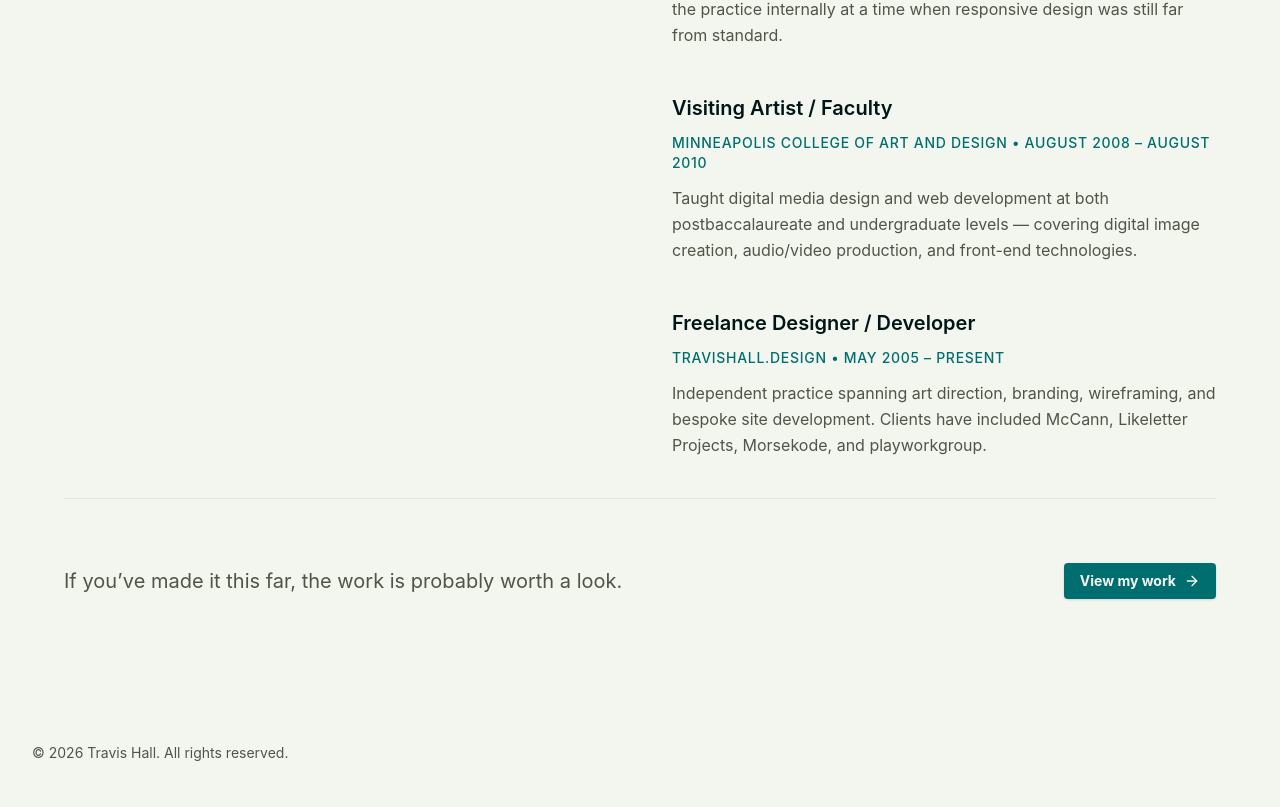
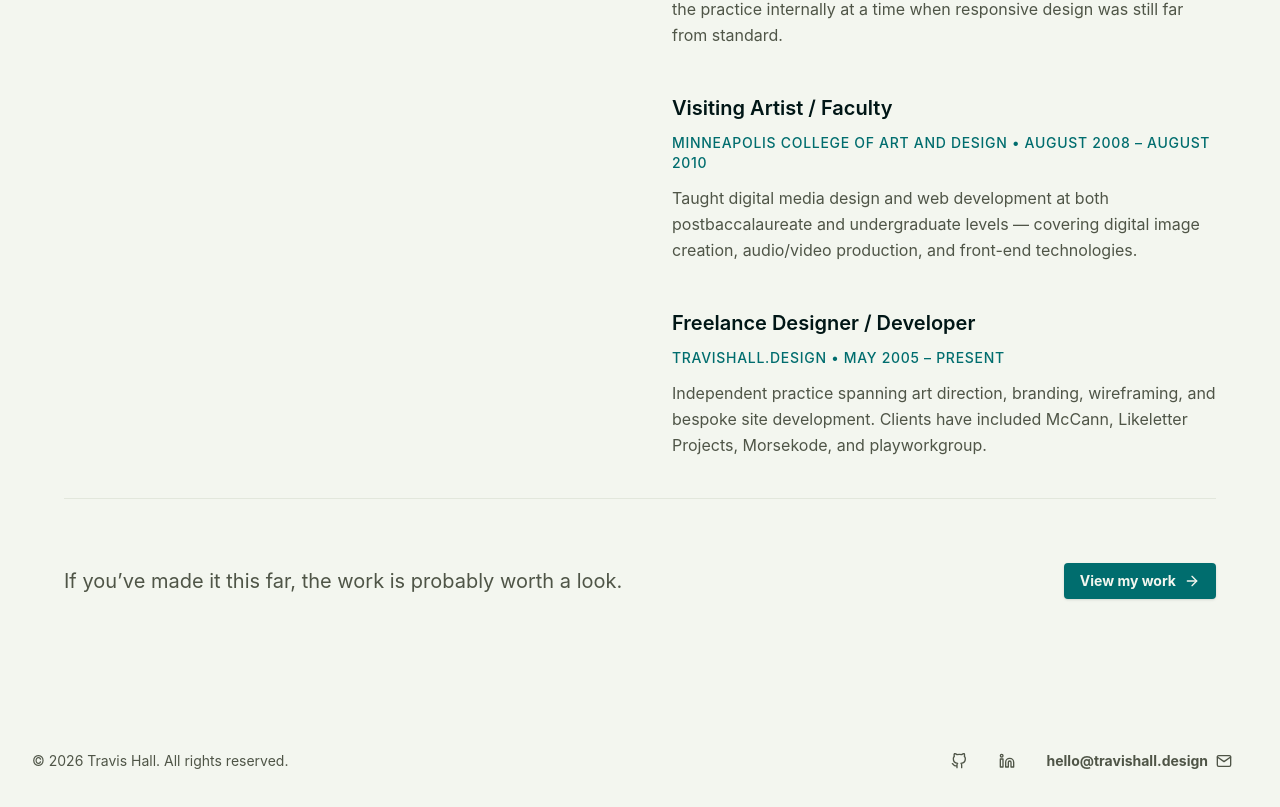
Before and after one commit to travhall/thd-portfolio, a Next.js app: page /about in a window 1280 px wide. Shown: the part 1409-2216 px from the top of the page. Built offline with nearby package versions, Linux system fonts and the light colour scheme.

Commit message:
feat: Introduce size variants for badges, enhance the site footer with social media links, and refactor case study display to use brand color tints and small badges.

```diff
--- a/components/layout/site-footer.tsx
+++ b/components/layout/site-footer.tsx
@@ -2,6 +2,9 @@
 
 import { motion } from "framer-motion";
 import { MOTION_TOKENS } from "@/lib/tokens";
+import { FiGithub, FiLinkedin, FiMail } from "react-icons/fi";
+import Link from "next/link";
+import { Button } from "../ui";
 
 export function Footer() {
   return (
@@ -12,8 +15,41 @@ export function Footer() {
       transition={{ duration: MOTION_TOKENS.duration.slow, ease: MOTION_TOKENS.ease.expo }}
       className="p-4 xl:p-8 relative"
     >
-      <div className="text-sm text-muted-foreground flex gap-2 items-center justify-between">
-        &copy; {new Date().getFullYear()} Travis Hall. All rights reserved.
+      <div className="text-sm text-muted-foreground flex flex-col-reverse md:flex-row gap-4 items-center justify-between">
+
+        <p>
+          &copy; {new Date().getFullYear()} Travis Hall. All rights reserved.
+        </p>
+
+        <div className="flex flex-row items-center">
+          <Button asChild variant="ghost">
+            <Link
+              href="https://github.com/travhall"
+              target="_blank"
+              rel="noopener noreferrer"
+            >
+              <FiGithub aria-hidden="true" />
+              <span className="sr-only">GitHub (opens in new tab)</span>
+            </Link>
+          </Button>
+          <Button asChild variant="ghost">
+            <Link
+              href="https://www.linkedin.com/in/travhall/"
+              target="_blank"
+              rel="noopener noreferrer"
+            >
+              <FiLinkedin aria-hidden="true" />
+              <span className="sr-only">LinkedIn (opens in new tab)</span>
+            </Link>
+          </Button>
+          <Button asChild variant="ghost">
+            <a href="mailto:hello@travishall.design?subject=Hello%20from%20your%20portfolio">
+              hello@travishall.design <FiMail aria-hidden="true" />
+              <span className="sr-only">(opens in your email client)</span>
+            </a>
+          </Button>
+        </div>
+
       </div>
     </motion.footer>
   );
--- a/components/sections/case-studies.tsx
+++ b/components/sections/case-studies.tsx
@@ -2,11 +2,11 @@
 
 import React, { useState } from "react";
 import { motion, useReducedMotion, type Variants } from "framer-motion";
-import Image from "next/image";
 import Link from "next/link";
 import type { CaseStudy } from "@/types/case-study";
 import { MOTION_TOKENS } from "@/lib/tokens";
 import { Badge } from "@/components/ui/badge";
+import { usePageBgContext } from "@/components/layout/page-bg-provider";
 
 // ---------------------------------------------------------------------------
 // Large-title index layout — animated entrance per row.
@@ -85,6 +85,22 @@ const wordVariants: Variants = {
   },
 };
 
+// ── Brand color helpers ────────────────────────────────────────────────────
+// Mirrors the same utilities in work-list.tsx. Handles both fractional
+// (0.88) and percentage (98.5%) OKLCH lightness notation.
+
+function parseOklch(value: string): [number, number, number] | null {
+  const m = value.match(/oklch\(\s*([\d.]+)(%?)\s+([\d.]+)\s+([\d.]+)\s*\)/);
+  if (!m) return null;
+  const L = parseFloat(m[1]);
+  return [m[2] === "%" ? L / 100 : L, parseFloat(m[3]), parseFloat(m[4])];
+}
+
+function isLightColor(oklch: string): boolean {
+  const parsed = parseOklch(oklch);
+  return parsed ? parsed[0] >= 0.55 : true;
+}
+
 // ── Types ──────────────────────────────────────────────────────────────────
 
 interface CaseStudiesProps {
@@ -98,13 +114,15 @@ interface StudyRowProps {
   dimmed: boolean;
   /** True when this specific row is hovered */
   active: boolean;
+  /** Brand color for this study (light or dark variant, pre-selected by parent) */
+  brandColor: string;
   onMouseEnter: () => void;
   onMouseLeave: () => void;
 }
 
 // ── StudyRow ───────────────────────────────────────────────────────────────
 
-function StudyRow({ study, index, dimmed, active, onMouseEnter, onMouseLeave }: StudyRowProps) {
+function StudyRow({ study, index, dimmed, active, brandColor, onMouseEnter, onMouseLeave }: StudyRowProps) {
   const reduced = useReducedMotion() ?? false;
 
   return (
@@ -129,26 +147,17 @@ function StudyRow({ study, index, dimmed, active, onMouseEnter, onMouseLeave }:
       <Link
         href={`/work/${study.id}`}
         aria-labelledby={`study-title-${study.id}`}
-        className="relative block pt-6 pb-10 md:pb-14 overflow-hidden focus-visible:outline-none focus-visible:ring-2 focus-visible:ring-ring focus-visible:ring-offset-2 rounded-sm"
+        className="relative block p-6 overflow-hidden focus-visible:outline-none focus-visible:ring-2 focus-visible:ring-ring focus-visible:ring-offset-2 rounded-sm"
       >
-        {/* Background image — only visible when this row is active */}
+        {/* Brand color tint — fades in on hover */}
         <div
           aria-hidden="true"
           className="absolute inset-0 pointer-events-none transition-opacity duration-700 ease-[--ease-expo]"
-          style={{ opacity: active ? 1 : 0 }}
-        >
-          <Image
-            src={study.coverImage}
-            alt=""
-            fill
-            sizes="100vw"
-            className="object-cover grayscale"
-            style={{ opacity: 0.06 }}
-            priority={index < 2}
-          />
-          <div className="absolute inset-0 bg-linear-to-r from-background/60 via-transparent to-background/60" />
-          <div className="absolute inset-0 bg-linear-to-b from-background/40 via-transparent to-background/40" />
-        </div>
+          style={{
+            opacity: active ? 1 : 0,
+            backgroundColor: `color-mix(in oklch, ${brandColor} 85%, transparent)`,
+          }}
+        />
 
         {/* ── Title ── */}
         <div className="relative overflow-hidden pb-[0.12em]">
@@ -181,7 +190,7 @@ function StudyRow({ study, index, dimmed, active, onMouseEnter, onMouseLeave }:
           >
             {study.tags.map((tag) => (
               <li key={tag}>
-                <Badge variant="secondary">{tag}</Badge>
+                <Badge size="sm" variant="secondary">{tag}</Badge>
               </li>
             ))}
           </motion.ul>
@@ -203,11 +212,17 @@ function StudyRow({ study, index, dimmed, active, onMouseEnter, onMouseLeave }:
 export function CaseStudies({ studies }: CaseStudiesProps) {
   const featured = studies.filter((s) => s.featured);
   const [hoveredId, setHoveredId] = useState<string | null>(null);
+  const { isDark } = usePageBgContext();
+
+  const getBrandColor = (study: CaseStudy) =>
+    isDark
+      ? (study.brandDark ?? "oklch(0.20 0.01 0)")
+      : (study.brandLight ?? "oklch(0.88 0.01 0)");
 
   return (
     <section
       id="work"
-      className="relative z-10 bg-(--page-bg)/90 backdrop-blur px-4 xl:px-8 pt-[12vh] pb-[20vh]"
+      className="relative py-4 z-10 bg-(--page-bg)/90 backdrop-blur"
     >
       {/* Section heading */}
       <motion.div
@@ -215,7 +230,7 @@ export function CaseStudies({ studies }: CaseStudiesProps) {
         whileInView="visible"
         viewport={{ once: true, amount: 0.5 }}
         variants={sectionVariants}
-        className="mb-12 md:mb-16"
+        className="m-6"
       >
         <div className="flex flex-row gap-2">
           {["Featured", "work"].map((word, i) => (
@@ -232,7 +247,7 @@ export function CaseStudies({ studies }: CaseStudiesProps) {
       </motion.div>
 
       {/* Entry list */}
-      <div className="mx-4">
+      <div className="my-4">
         {featured.map((study, i) => (
           <StudyRow
             key={study.id}
@@ -240,6 +255,7 @@ export function CaseStudies({ studies }: CaseStudiesProps) {
             index={i}
             dimmed={hoveredId !== null && hoveredId !== study.id}
             active={hoveredId === study.id}
+            brandColor={getBrandColor(study)}
             onMouseEnter={() => setHoveredId(study.id)}
             onMouseLeave={() => setHoveredId(null)}
           />
--- a/components/ui/badge.tsx
+++ b/components/ui/badge.tsx
@@ -4,7 +4,7 @@ import { cva, type VariantProps } from "class-variance-authority"
 import { cn } from "@/lib/utils"
 
 const badgeVariants = cva(
-  "inline-flex items-center border font-medium rounded-sm text-sm px-3 py-1 transition-colors focus:outline-none focus:ring-2 focus:ring-ring focus:ring-offset-2",
+  "inline-flex items-center border font-medium rounded-sm transition-colors focus:outline-none focus:ring-2 focus:ring-ring focus:ring-offset-2",
   {
     variants: {
       variant: {
@@ -16,20 +16,26 @@ const badgeVariants = cva(
           "border-transparent bg-destructive text-destructive-foreground shadow ",
         outline: "text-foreground border-border bg-card border-muted-foreground/50",
       },
+      size: {
+        sm: "text-xs px-2 py-0.5",
+        md: "text-sm px-3 py-1",
+        lg: "text-base px-4 py-1.5",
+      },
     },
     defaultVariants: {
       variant: "default",
+      size: "md",
     },
   }
 )
 
 interface BadgeProps
   extends React.HTMLAttributes<HTMLDivElement>,
-    VariantProps<typeof badgeVariants> {}
+  VariantProps<typeof badgeVariants> { }
 
-function Badge({ className, variant, ...props }: BadgeProps) {
+function Badge({ className, variant, size, ...props }: BadgeProps) {
   return (
-    <div className={cn(badgeVariants({ variant }), className)} {...props} />
+    <div className={cn(badgeVariants({ variant, size }), className)} {...props} />
   )
 }
 
```
